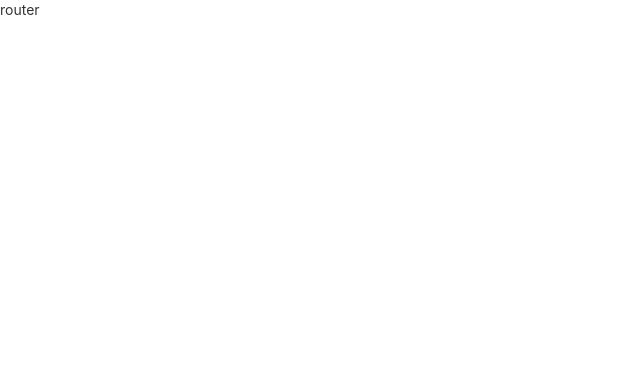
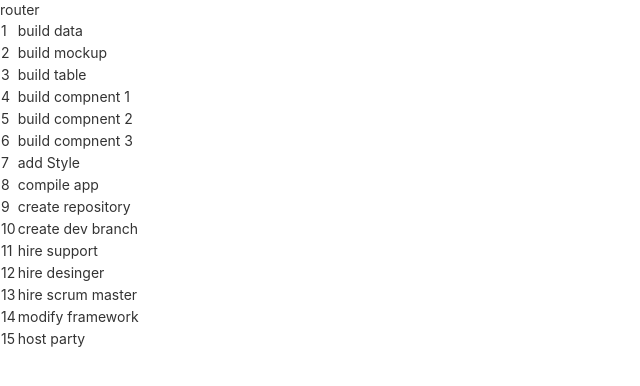
Before and after one commit to Kennaka5/Sorting_Table, an Angular app: page / in a window 1280 px wide. Shown: the top 386 px of the page, without its empty margins (0-640 px from the left). Built offline with nearby package versions, Linux system fonts and the light colour scheme; data requests are answered from the project's data file.

Commit message:
added Rxjs, rendered list

```diff
--- a/src/app/app-routing.module.ts
+++ b/src/app/app-routing.module.ts
@@ -1,7 +1,11 @@
 import { NgModule } from '@angular/core';
 import { RouterModule, Routes } from '@angular/router';
+import { AppComponent } from './app.component';
 
-const routes: Routes = [];
+
+const routes: Routes = [
+  //{ path: '', component: AppComponent, pathMatch: 'full' },
+];
 
 @NgModule({
   imports: [RouterModule.forRoot(routes)],
--- a/src/app/app.component.html
+++ b/src/app/app.component.html
@@ -34,4 +34,13 @@
 
 <router-outlet>
   <div>router</div>
+  <tbody>
+    <tr *ngFor="let todo of tasks">
+      <td>{{todo.id}}</td>
+      <td>{{todo.description}}</td>
+      <td></td>
+      <td></td>
+      <td></td>
+    <tr>
+  </tbody>
 </router-outlet>
--- a/src/app/app.component.ts
+++ b/src/app/app.component.ts
@@ -1,4 +1,4 @@
-import { Component, OnInit } from '@angular/core';
+import { Component, OnInit} from '@angular/core';
 import { RestService } from './rest.service';
 import {Tasks} from './tasks';
 @Component({
@@ -6,13 +6,17 @@ import {Tasks} from './tasks';
   templateUrl: './app.component.html',
   styleUrls: ['./app.component.scss']
 })
-export class AppComponent implements OnInit{
+export class AppComponent implements OnInit {
   title = 'SortingTable';
  constructor(private rs: RestService) {}
 
  tasks: Tasks[] = [];
 
- ngOnInit(): void {
+//  loading: boolean = false;
+//  errorMessage;
+
+ ngOnInit():void {
+   console.log('oninit')
   this.rs.getTasks().subscribe(
     (response) => {
       this.tasks = response;
@@ -22,3 +26,38 @@ export class AppComponent implements OnInit{
 }
 
 }
+
+
+
+
+
+// ngOnInit() {
+//   this.rs.getTasks().subscribe(
+//     (response) => {
+//       this.tasks = response;
+//       console.log(this.tasks)
+//     }
+//   )
+// }
+
+/**
+ *  public getTasks() {
+  this.loading = true;
+  this.errorMessage = "";
+  this.rs.getTasks()
+    .subscribe(
+      (response) => {                           //next() callback
+        console.log('response received')
+        this.tasks = response;
+      },
+      (error) => {                              //error() callback
+        console.error('Request failed with error')
+        this.errorMessage = error;
+        this.loading = false;
+      },
+      () => {                                   //complete() callback
+        console.error('Request completed')      //This is actually not needed
+        this.loading = false;
+      })
+}
+ */
--- a/src/app/app.module.ts
+++ b/src/app/app.module.ts
@@ -1,6 +1,5 @@
 import { NgModule } from '@angular/core';
 import { BrowserModule } from '@angular/platform-browser';
-
 import { AppRoutingModule } from './app-routing.module';
 import { AppComponent } from './app.component';
 import { BrowserAnimationsModule } from '@angular/platform-browser/animations';
--- a/src/app/rest.service.ts
+++ b/src/app/rest.service.ts
@@ -1,17 +1,20 @@
 import { Injectable } from '@angular/core';
-import { HttpClient } from '@angular/common/http';
+import { HttpClient, HttpParams, HttpHeaders} from '@angular/common/http';
+import { Observable, throwError } from 'rxjs';
+import { map, catchError} from 'rxjs/operators';
+
 import { Tasks } from './tasks';
 
-@Injectable({
-  providedIn: 'root'
-})
+@Injectable({providedIn: 'root'})
 export class RestService {
 
   constructor(private http : HttpClient) { }
 
+  // TODO: move this URL into environment config file
+  // https://balramchavan.medium.com/configure-and-build-angular-application-for-different-environments-7e94a3c0af23
     url : string = 'http://localhost:3000/tasks'
 
-    getTasks() {
+    getTasks(): Observable<Tasks[]> {
       return this.http.get<Tasks[]>(this.url)
     }
 
--- /dev/null
+++ b/src/app/todotable/todotable.html
@@ -0,0 +1,5 @@
+<div class="row">
+    <div class="column"></div>
+    <div class="column"></div>
+    <div class="column"></div>
+  </div>
```
Also changed, not shown: src/app/todotable/todoTableActions.ts (added), src/app/todotable/todoTableComponent.ts (added), src/app/todotable/todoTableReducer.ts (added). Lines whose indentation alone changed are shown as unchanged.
